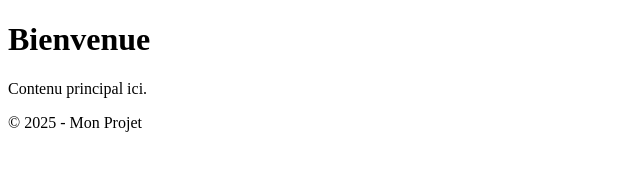
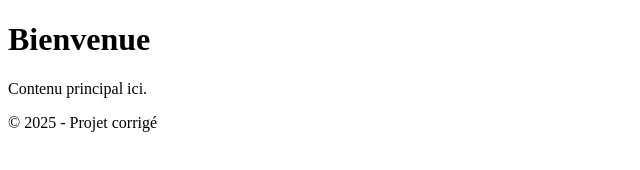
Before and after one commit to maghraoui23/practise, a plain HTML site: page projet git/index.html in a window 1280 px wide. Shown: the full height of the page, 0-640 px from the left. Drawn offline with Linux system fonts and the light colour scheme.

Commit message:
fix date

```diff
--- a/projet git/index.html
+++ b/projet git/index.html
@@ -12,7 +12,7 @@
     <p>Contenu principal ici.</p>
   </main>
   <footer>
-    <p>&copy; 2025 - Mon Projet</p>
+    <p>&copy; 2025 - Projet corrigé</p>
   </footer>
 </body>
 </html>
```
